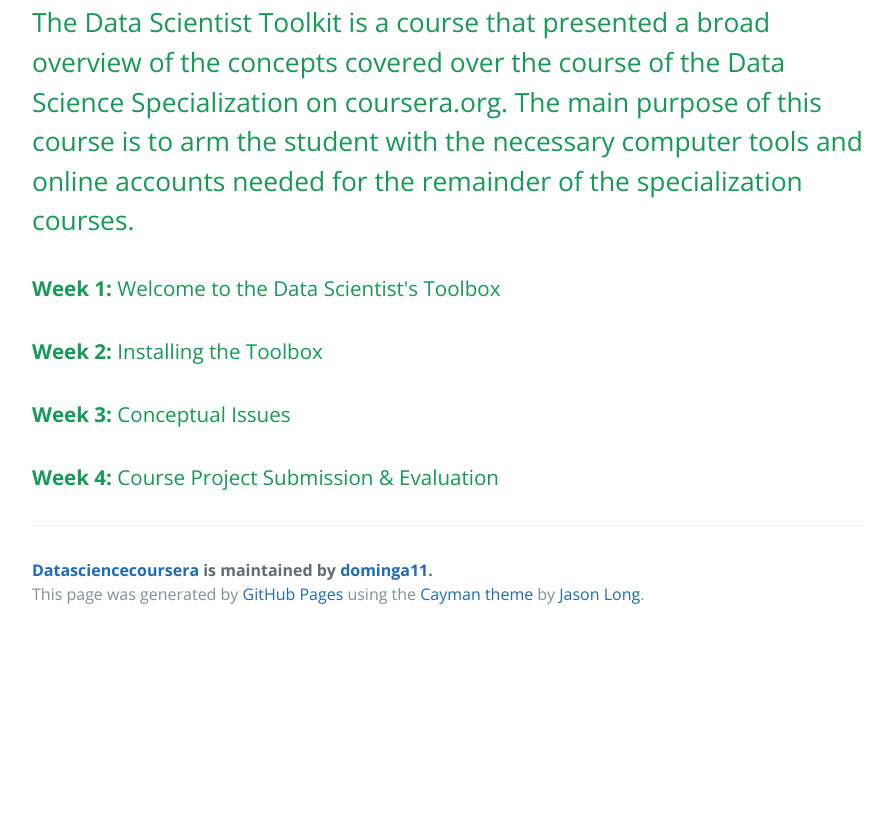
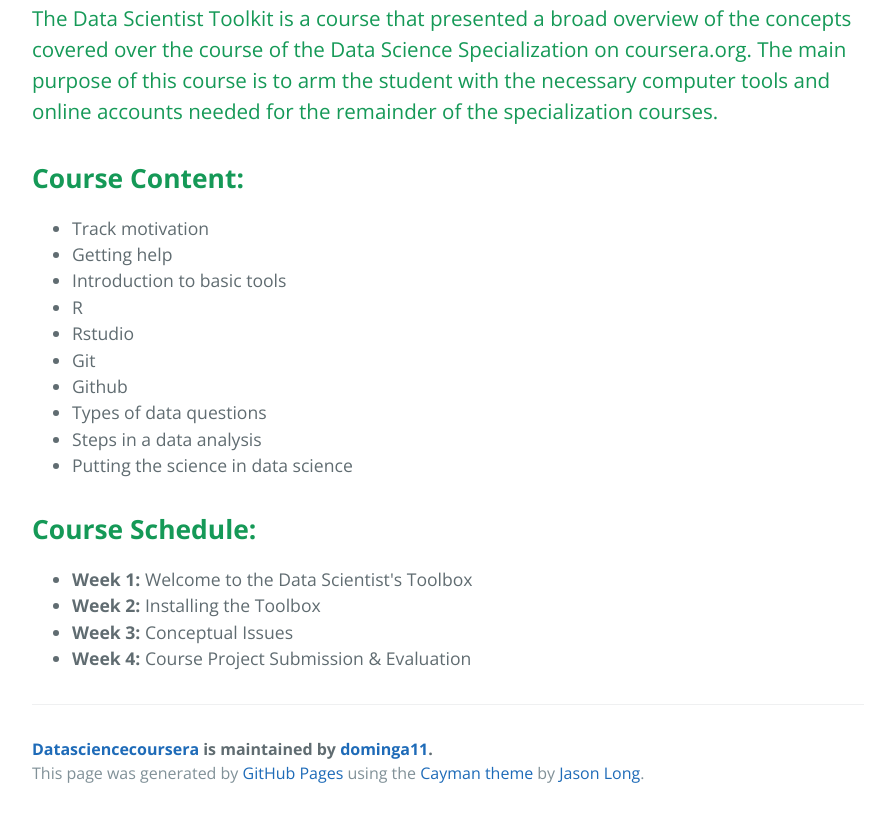
Before and after one commit to dominga11/datasciencecoursera, a plain HTML site: page index.html in a window 1280 px wide. Shown: the part 496-1313 px from the top of the page, without its empty margins (192-1087 px from the left). Before the commit the page ends 1134 px from the top, so only its background shows below. Drawn offline with nearby package versions, Linux system fonts and the light colour scheme.

Commit message:
Create gh-pages branch via GitHub

```diff
--- a/index.html
+++ b/index.html
@@ -22,20 +22,40 @@
       <h1>
 <a id="welcome-to-the-datasciencecoursera-repo" class="anchor" href="#welcome-to-the-datasciencecoursera-repo" aria-hidden="true"><span aria-hidden="true" class="octicon octicon-link"></span></a>Welcome to the datasciencecoursera repo</h1>
 
+<h3>
+<a id="the-data-scientist-toolkit-is-a-course-that-presented-a-broad-overview-of-the-concepts-covered-over-the-course-of-the-data-science-specialization-on-courseraorg--the-main-purpose-of-this-course-is-to-arm-the-student-with-the-necessary-computer-tools-and-online-accounts-needed-for-the-remainder-of-the-specialization-courses" class="anchor" href="#the-data-scientist-toolkit-is-a-course-that-presented-a-broad-overview-of-the-concepts-covered-over-the-course-of-the-data-science-specialization-on-courseraorg--the-main-purpose-of-this-course-is-to-arm-the-student-with-the-necessary-computer-tools-and-online-accounts-needed-for-the-remainder-of-the-specialization-courses" aria-hidden="true"><span aria-hidden="true" class="octicon octicon-link"></span></a>The Data Scientist Toolkit is a course that presented a broad overview of the concepts covered over the course of the Data Science Specialization on coursera.org.  The main purpose of this course is to arm the student with the necessary computer tools and online accounts needed for the remainder of the specialization courses.</h3>
+
 <h2>
-<a id="the-data-scientist-toolkit-is-a-course-that-presented-a-broad-overview-of-the-concepts-covered-over-the-course-of-the-data-science-specialization-on-courseraorg--the-main-purpose-of-this-course-is-to-arm-the-student-with-the-necessary-computer-tools-and-online-accounts-needed-for-the-remainder-of-the-specialization-courses" class="anchor" href="#the-data-scientist-toolkit-is-a-course-that-presented-a-broad-overview-of-the-concepts-covered-over-the-course-of-the-data-science-specialization-on-courseraorg--the-main-purpose-of-this-course-is-to-arm-the-student-with-the-necessary-computer-tools-and-online-accounts-needed-for-the-remainder-of-the-specialization-courses" aria-hidden="true"><span aria-hidden="true" class="octicon octicon-link"></span></a>The Data Scientist Toolkit is a course that presented a broad overview of the concepts covered over the course of the Data Science Specialization on coursera.org.  The main purpose of this course is to arm the student with the necessary computer tools and online accounts needed for the remainder of the specialization courses.</h2>
+<a id="course-content" class="anchor" href="#course-content" aria-hidden="true"><span aria-hidden="true" class="octicon octicon-link"></span></a><strong>Course Content:</strong>
+</h2>
 
-<h3>
-<a id="week-1-welcome-to-the-data-scientists-toolbox" class="anchor" href="#week-1-welcome-to-the-data-scientists-toolbox" aria-hidden="true"><span aria-hidden="true" class="octicon octicon-link"></span></a><strong>Week 1:</strong> Welcome to the Data Scientist's Toolbox</h3>
+<ul>
+<li>Track motivation</li>
+<li>Getting help</li>
+<li>Introduction to basic tools</li>
+<li>R</li>
+<li>Rstudio</li>
+<li>Git</li>
+<li>Github</li>
+<li>Types of data questions</li>
+<li>Steps in a data analysis</li>
+<li>Putting the science in data science</li>
+</ul>
 
-<h3>
-<a id="week-2-installing-the-toolbox" class="anchor" href="#week-2-installing-the-toolbox" aria-hidden="true"><span aria-hidden="true" class="octicon octicon-link"></span></a><strong>Week 2:</strong> Installing the Toolbox</h3>
+<h2>
+<a id="course-schedule" class="anchor" href="#course-schedule" aria-hidden="true"><span aria-hidden="true" class="octicon octicon-link"></span></a><strong>Course Schedule:</strong>
+</h2>
 
-<h3>
-<a id="week-3-conceptual-issues" class="anchor" href="#week-3-conceptual-issues" aria-hidden="true"><span aria-hidden="true" class="octicon octicon-link"></span></a><strong>Week 3:</strong> Conceptual Issues</h3>
-
-<h3>
-<a id="week-4-course-project-submission--evaluation" class="anchor" href="#week-4-course-project-submission--evaluation" aria-hidden="true"><span aria-hidden="true" class="octicon octicon-link"></span></a><strong>Week 4:</strong> Course Project Submission &amp; Evaluation</h3>
+<ul>
+<li>
+<strong>Week 1:</strong> Welcome to the Data Scientist's Toolbox</li>
+<li>
+<strong>Week 2:</strong> Installing the Toolbox</li>
+<li>
+<strong>Week 3:</strong> Conceptual Issues</li>
+<li>
+<strong>Week 4:</strong> Course Project Submission &amp; Evaluation</li>
+</ul>
 
       <footer class="site-footer">
         <span class="site-footer-owner"><a href="https://github.com/dominga11/datasciencecoursera">Datasciencecoursera</a> is maintained by <a href="https://github.com/dominga11">dominga11</a>.</span>
--- a/params.json
+++ b/params.json
@@ -1 +1 @@
-{"name":"Datasciencecoursera","tagline":"The Data Scientist Toolbox Assignments","body":"# Welcome to the datasciencecoursera repo\r\n\r\n## The Data Scientist Toolkit is a course that presented a broad overview of the concepts covered over the course of the Data Science Specialization on coursera.org.  The main purpose of this course is to arm the student with the necessary computer tools and online accounts needed for the remainder of the specialization courses.\r\n\r\n### **Week 1:** Welcome to the Data Scientist's Toolbox\r\n### **Week 2:** Installing the Toolbox\r\n### **Week 3:** Conceptual Issues\r\n### **Week 4:** Course Project Submission & Evaluation","google":"","note":"Don't delete this file! It's used internally to help with page regeneration."}
+{"name":"Datasciencecoursera","tagline":"The Data Scientist Toolbox Assignments","body":"# Welcome to the datasciencecoursera repo\r\n\r\n### The Data Scientist Toolkit is a course that presented a broad overview of the concepts covered over the course of the Data Science Specialization on coursera.org.  The main purpose of this course is to arm the student with the necessary computer tools and online accounts needed for the remainder of the specialization courses.\r\n\r\n## **Course Content:**\r\n* Track motivation\r\n* Getting help\r\n* Introduction to basic tools\r\n* R\r\n* Rstudio\r\n* Git\r\n* Github\r\n* Types of data questions\r\n* Steps in a data analysis\r\n* Putting the science in data science\r\n\r\n## **Course Schedule:**\r\n* **Week 1:** Welcome to the Data Scientist's Toolbox\r\n* **Week 2:** Installing the Toolbox\r\n* **Week 3:** Conceptual Issues\r\n* **Week 4:** Course Project Submission & Evaluation","google":"","note":"Don't delete this file! It's used internally to help with page regeneration."}
```
